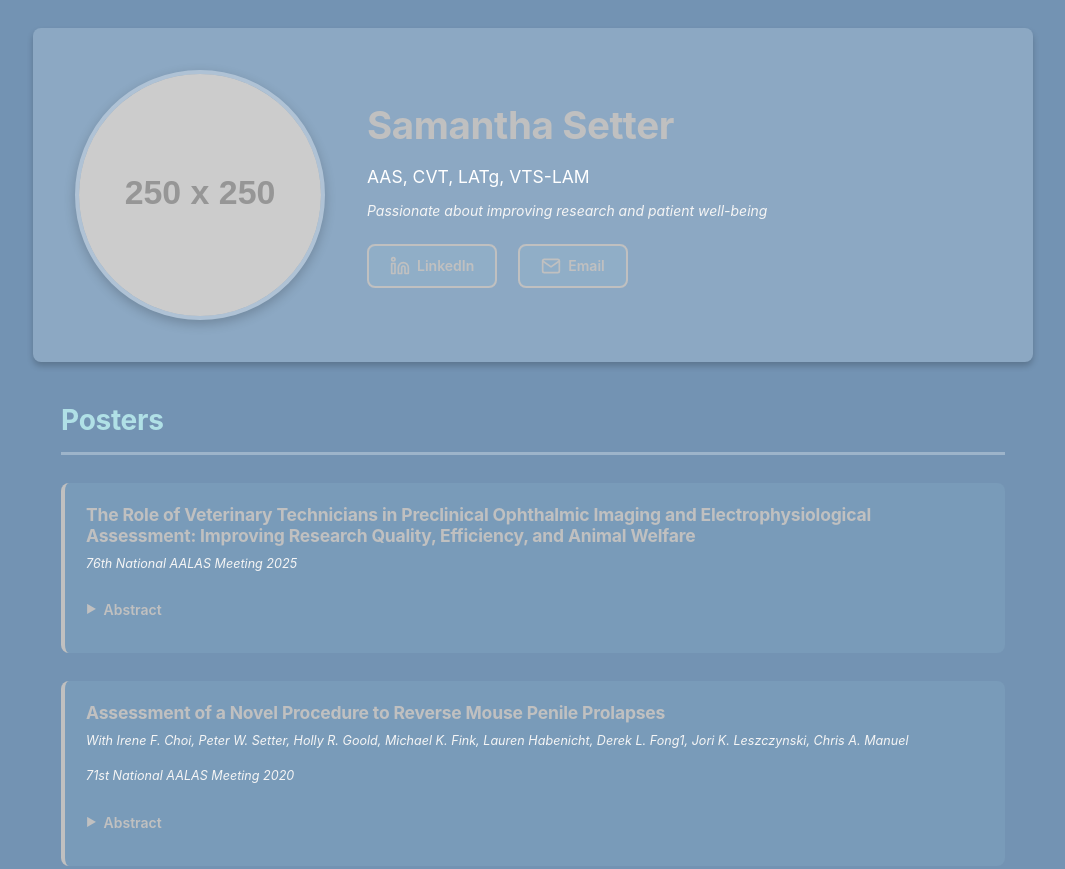
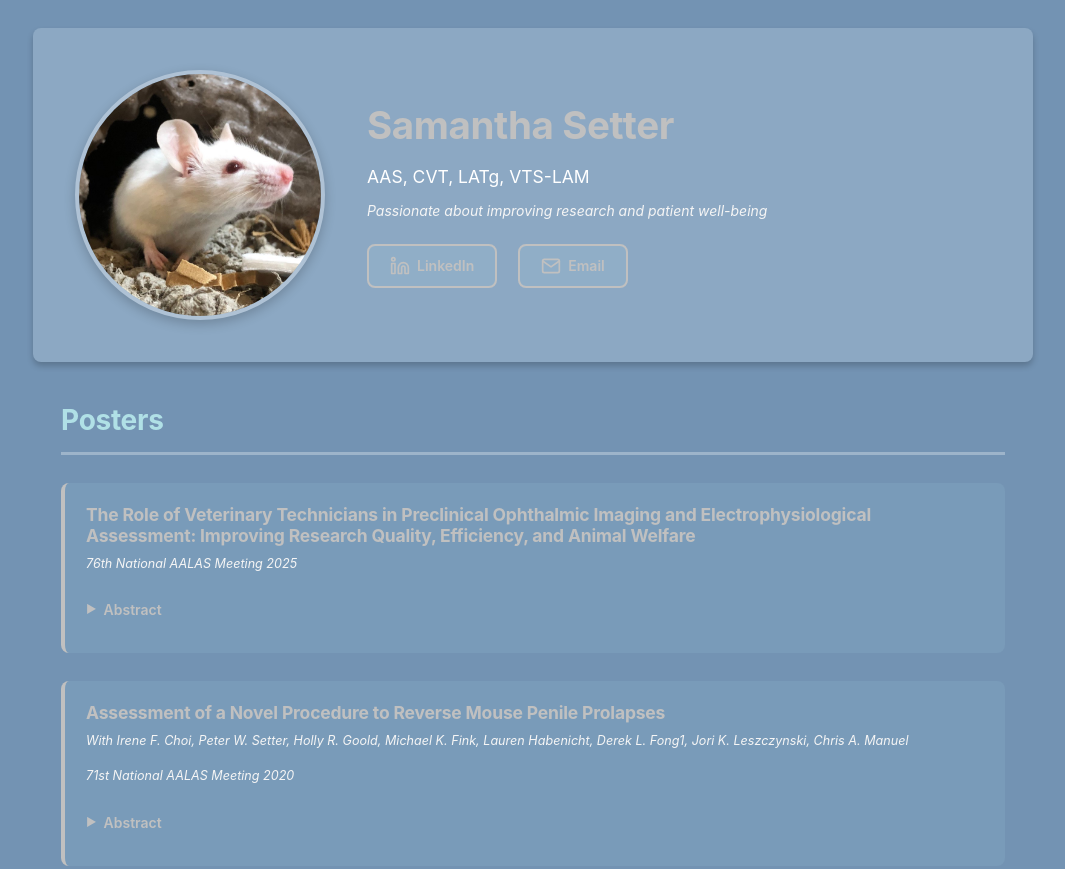
Before and after one commit to peterwsetter/samanthasetterdotcom, a plain HTML site: page index.html in a window 1280 px wide. Shown: the top 869 px of the page, without its empty margins (107-1172 px from the left). Drawn offline with Linux system fonts and the light colour scheme; placeholder pictures from the web are drawn by us.

Commit message:
images and cname

```diff
--- a/index.html
+++ b/index.html
@@ -10,7 +10,7 @@
 <body>
     <!-- Header Section with Profile -->
     <header class="header">
-        <img src="https://via.placeholder.com/250" alt="Profile photo of Rosemary the mouse" class="header__image">
+        <img src="images/rosemary.jpg" alt="Profile photo of Rosemary the mouse" class="header__image">
         <div class="header__content">
             <h1 class="header__name">Samantha Setter</h1>
             <p class="header__credentials">AAS, CVT, LATg, VTS-LAM</p>
```
Also changed, not shown: images/rosemary.jpg (added), 1 other file.
